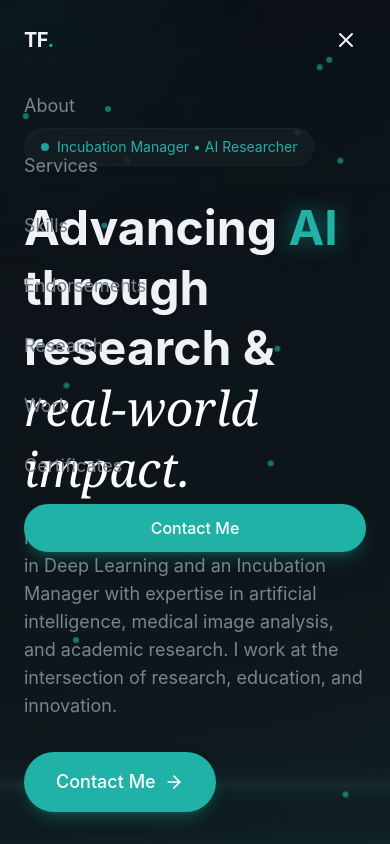
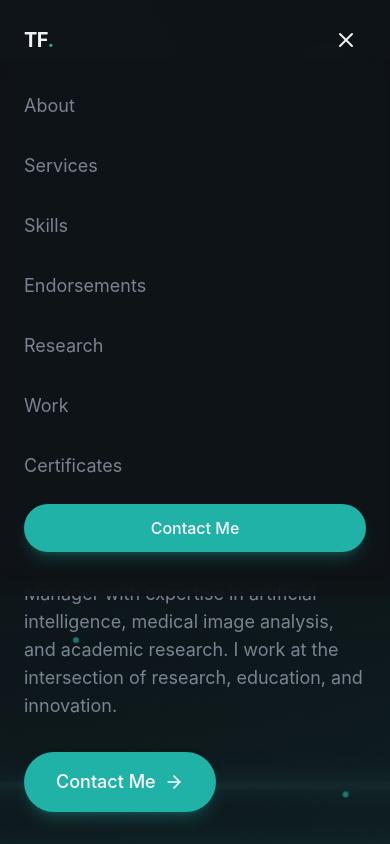
Before and after one commit to abdulwasayhub/mstayyabafarhat-portfolio, a React (Vite) app: page / in a window 390 px wide. Both pictures are taken after a click on the button 346 px from the left and 40 px from the top of the page. Shown: the top 844 px of the page. Built offline with nearby package versions, Linux system fonts and the light colour scheme.

Commit message:
Fix mobile navbar background and add premium blur

```diff
--- a/src/layout/Navbar.jsx
+++ b/src/layout/Navbar.jsx
@@ -20,23 +20,18 @@ export const Navbar = () => {
     const handleScroll = () => {
       setIsScrolled(window.scrollY > 50);
     };
-
     window.addEventListener("scroll", handleScroll);
-
     return () => window.removeEventListener("scroll", handleScroll);
   }, []);
 
   return (
     <header
-      className={`fixed top-0 left-0 right-0 transition-all duration-500 ${
-        isScrolled ? "glass-strong py-3" : "bg-transparent py-5"
-      }  z-50`}
+      className={`fixed top-0 left-0 right-0 z-50 transition-all duration-500
+                  ${isScrolled ? "glass-strong py-3" : "bg-background/90 backdrop-blur-md py-5"}`}
     >
       <nav className="container mx-auto px-6 flex items-center justify-between">
-        <a
-          href="#"
-          className="text-xl font-bold tracking-tight hover:text-primary"
-        >
+        {/* Logo */}
+        <a href="#" className="text-xl font-bold tracking-tight hover:text-primary">
           TF<span className="text-primary">.</span>
         </a>
 
@@ -47,7 +42,7 @@ export const Navbar = () => {
               <a
                 href={link.href}
                 key={index}
-                className="px-4 py-2 text-sm text-muted-foreground hover:text-foreground rounded-full hover:bg-surface"
+                className="px-4 py-2 text-sm text-muted-foreground hover:text-foreground rounded-full hover:bg-surface transition-all"
               >
                 {link.label}
               </a>
@@ -55,18 +50,16 @@ export const Navbar = () => {
           </div>
         </div>
 
-        {/* CTA Button */}
+        {/* Desktop CTA */}
         <div className="hidden md:block">
           <Button
             size="sm"
             onClick={() => {
-    const element = document.getElementById("contact");
-    element?.scrollIntoView({ behavior: "smooth" });
+              document.getElementById("contact")?.scrollIntoView({ behavior: "smooth" });
             }}
           >
             Reach Out
           </Button>
-
         </div>
 
         {/* Mobile Menu Button */}
@@ -80,14 +73,14 @@ export const Navbar = () => {
 
       {/* Mobile Menu */}
       {isMobileMenuOpen && (
-        <div className="md:hidden glass-strong animate-fade-in">
+        <div className="md:hidden bg-background/95 backdrop-blur-md animate-fade-in shadow-lg">
           <div className="container mx-auto px-6 py-6 flex flex-col gap-4">
             {navLinks.map((link, index) => (
               <a
                 href={link.href}
                 key={index}
                 onClick={() => setIsMobileMenuOpen(false)}
-                className="text-lg text-muted-foreground hover:text-foreground py-2"
+                className="text-lg text-muted-foreground hover:text-foreground py-2 transition-colors"
               >
                 {link.label}
               </a>
@@ -95,17 +88,12 @@ export const Navbar = () => {
 
             <Button
               onClick={() => {
-    // Close the mobile menu
                 setIsMobileMenuOpen(false);
-
-    // Scroll to the contact section smoothly
-    const element = document.getElementById("contact");
-    element?.scrollIntoView({ behavior: "smooth" });
+                document.getElementById("contact")?.scrollIntoView({ behavior: "smooth" });
               }}
             >
               Contact Me
             </Button>
-
           </div>
         </div>
       )}
```
Lines whose indentation alone changed are shown as unchanged.
